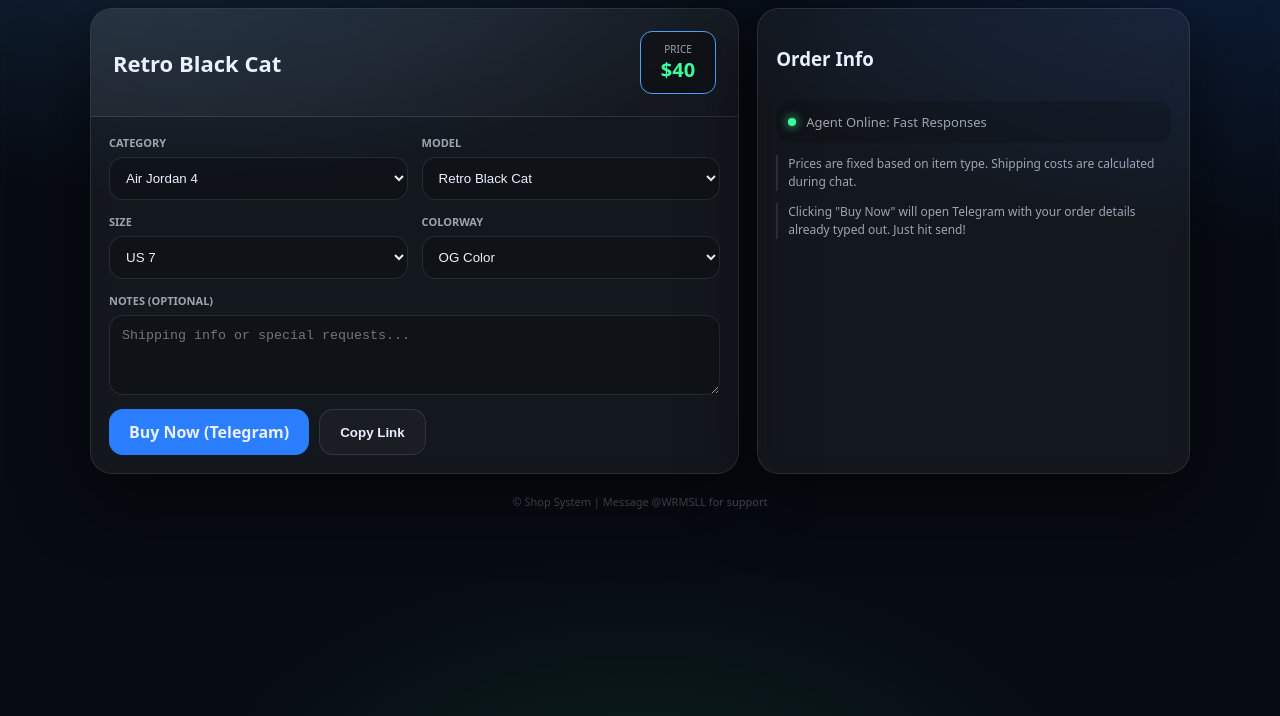
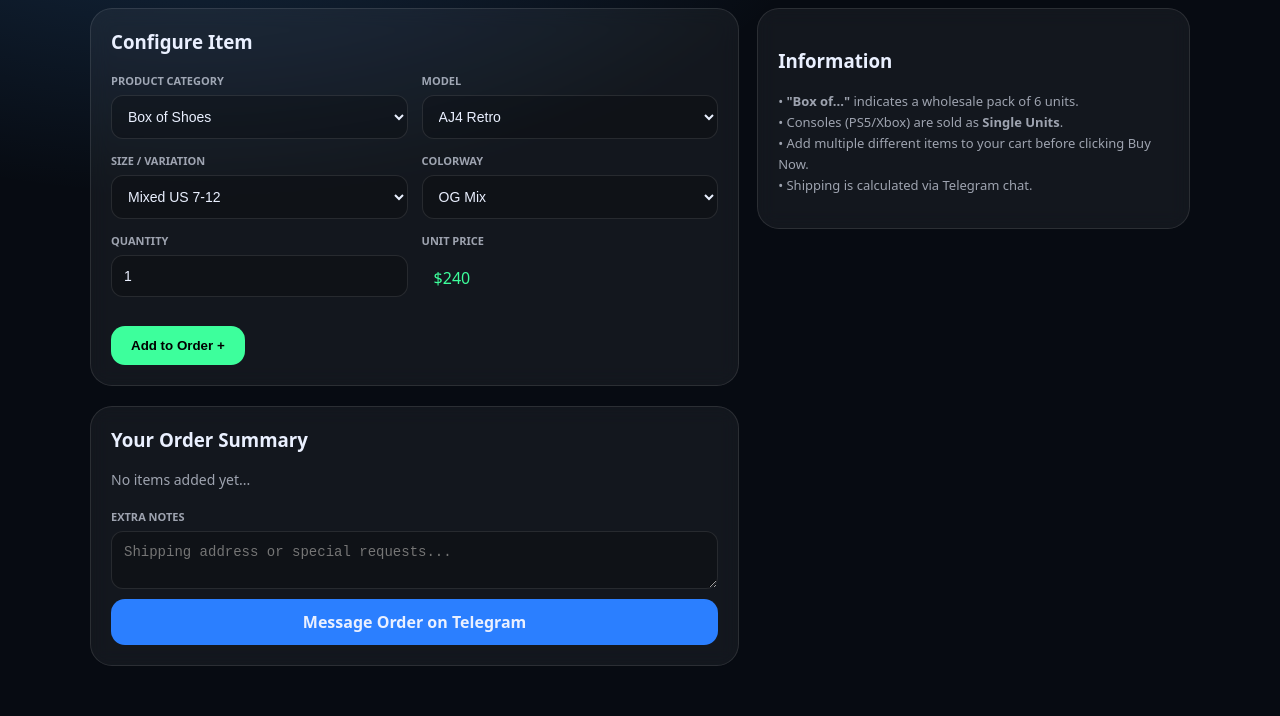
Before and after one commit to torekone6-ctrl/WRM, a plain HTML site: page index.html in a window 1280 px wide. Shown: the part 84-800 px from the top of the page. Drawn offline with Linux system fonts and the light colour scheme.

Commit message:
Update index.html

```diff
--- a/index.html
+++ b/index.html
@@ -3,8 +3,7 @@
 <head>
   <meta charset="utf-8" />
   <meta name="viewport" content="width=device-width, initial-scale=1" />
-  <title>Quick Order Shop</title>
-  <meta name="description" content="Select an item, size, and colorway, then message on Telegram." />
+  <title>Bulk Order Shop</title>
   <style>
     :root{
       --bg:#070b12;
@@ -17,306 +16,240 @@
       --ok:#3dff9c;
       --radius:22px;
       --shadow: 0 22px 70px rgba(0,0,0,.55);
-      --shadow2: 0 12px 40px rgba(0,0,0,.35);
       --max:1100px;
     }
     *{box-sizing:border-box}
     body{
-      margin:0;
-      font-family: ui-sans-serif, system-ui, -apple-system, Segoe UI, Roboto, Helvetica, Arial, sans-serif;
-      color:var(--text);
-      background:
-        radial-gradient(1100px 600px at 15% -10%, rgba(74,163,255,.22), transparent 60%),
-        radial-gradient(1000px 600px at 95% 0%, rgba(43,127,255,.18), transparent 55%),
-        radial-gradient(900px 600px at 50% 120%, rgba(61,255,156,.10), transparent 55%),
-        var(--bg);
-      min-height:100vh;
-      padding:28px 16px 40px;
-      display:flex;
-      justify-content:center;
+      margin:0; font-family: ui-sans-serif, system-ui, sans-serif;
+      color:var(--text); background: radial-gradient(1100px 600px at 15% -10%, rgba(74,163,255,.22), transparent 60%), var(--bg);
+      min-height:100vh; padding:28px 16px; display:flex; justify-content:center;
     }
     .wrap{width:100%; max-width:var(--max);}
-    header{
-      display:flex;
-      align-items:center;
-      justify-content:space-between;
-      gap:14px;
-      margin-bottom:18px;
-    }
-    .brand{ display:flex; gap:12px; align-items:center; }
-    .logo{
-      width:46px;height:46px;border-radius:14px;
-      background:linear-gradient(135deg, rgba(74,163,255,.95), rgba(43,127,255,.70));
-      border:1px solid var(--border);
-    }
-    .brand h1{margin:0; font-size:16px; font-weight:900;}
-    .brand p{margin:2px 0 0; font-size:12px; color:var(--muted);}
-    .pill{
-      font-size:12px; padding:10px 12px; border:1px solid var(--border);
-      background:rgba(255,255,255,.03); border-radius:999px;
+    header{ display:flex; align-items:center; justify-content:space-between; margin-bottom:18px; }
+    .logo{ width:46px; height:46px; border-radius:14px; background:linear-gradient(135deg, #4aa3ff, #2b7fff); border:1px solid var(--border); }
+
+    .hero{ display:grid; grid-template-columns: 1.2fr .8fr; gap:18px; }
+    @media (max-width: 900px){ .hero{grid-template-columns:1fr;} }
+
+    .card{ background: var(--panel); border:1px solid var(--border); border-radius: var(--radius); backdrop-filter: blur(10px); padding:20px; margin-bottom:20px;}
+
+    .grid{ display:grid; grid-template-columns: 1fr 1fr; gap:14px; margin-bottom:15px; }
+    .field{ display:flex; flex-direction:column; gap:7px; }
+    label{ font-size:11px; color:var(--muted); font-weight:800; text-transform: uppercase; }
+    select, textarea, input{
+      width:100%; border:1px solid var(--border); background: rgba(0,0,0,.22); color: var(--text);
+      border-radius: 12px; padding: 12px; outline:none; font-size: 14px;
     }
 
-    .hero{
-      display:grid;
-      grid-template-columns: 1.2fr .8fr;
-      gap:18px;
-      align-items:stretch;
+    .cart-item {
+      background: rgba(255,255,255,0.03); border: 1px solid var(--border);
+      padding: 12px; border-radius: 12px; margin-bottom: 8px;
+      display: flex; justify-content: space-between; align-items: center;
     }
-    @media (max-width: 900px){ .hero{grid-template-columns:1fr;} }
+    .cart-item button { background:none; border:none; color:#ff4a4a; cursor:pointer; font-weight:bold; }
 
-    .card{
-      background: rgba(255,255,255,.05);
-      border:1px solid var(--border);
-      border-radius: var(--radius);
-      box-shadow: var(--shadow);
-      overflow:hidden;
-      backdrop-filter: blur(10px);
-    }
-
-    .banner{
-      padding:22px;
-      background: linear-gradient(135deg, rgba(255,255,255,.06), rgba(255,255,255,0));
-      border-bottom:1px solid var(--border);
-      display: flex;
-      justify-content: space-between;
-      align-items: center;
-      flex-wrap: wrap;
-      gap: 15px;
-    }
-    .banner h2{ margin:0; font-size:22px; }
-    .price-tag {
-      background: rgba(0,0,0,0.3);
-      padding: 10px 20px;
-      border-radius: 12px;
-      border: 1px solid var(--accent1);
-      text-align: center;
-    }
-    .price-tag span { display: block; font-size: 10px; color: var(--muted); text-transform: uppercase; }
-    .price-tag b { font-size: 20px; color: var(--ok); }
-
-    .content{ padding: 18px; }
-    .grid{ display:grid; grid-template-columns: 1fr 1fr; gap:14px; }
-    @media (max-width: 720px){ .grid{grid-template-columns:1fr;} }
-
-    .field{ display:flex; flex-direction:column; gap:7px; }
-    label{ font-size:11px; color:var(--muted); font-weight:800; text-transform: uppercase; }
-    select, textarea{
-      width:100%; border:1px solid var(--border);
-      background: rgba(0,0,0,.22); color: var(--text);
-      border-radius: 14px; padding: 12px; outline:none;
-    }
-    textarea{ min-height: 80px; }
-    option{ background:#0b1020; }
-
-    .actions{ display:flex; flex-wrap:wrap; gap:10px; margin-top:14px; }
     .btn{
       border:1px solid var(--border); background: rgba(255,255,255,.03);
       color: var(--text); border-radius: 14px; padding: 12px 20px;
-      font-weight:900; cursor:pointer; text-decoration:none;
-      display:inline-flex; align-items:center; gap:10px;
-      transition: 0.2s;
+      font-weight:900; cursor:pointer; text-decoration:none; display:inline-flex; align-items:center; gap:10px;
     }
-    .btn:hover{ background: rgba(74,163,255,.15); border-color: var(--accent1); }
-    .btn.primary{ background: var(--accent2); border: none; }
-    .btn.primary:hover{ background: var(--accent1); }
+    .btn.primary{ background: var(--accent2); border: none; width: 100%; justify-content: center; margin-top: 10px;}
+    .btn.add { background: var(--ok); color: #000; border:none; margin-top:10px; }
 
-    .aside{ padding:18px; display:flex; flex-direction:column; gap:12px; }
-    .status{
-      display:flex; align-items:center; gap:10px;
-      background: rgba(0,0,0,.18); border-radius: 14px; padding: 12px;
-      font-size: 13px; color: var(--muted);
-    }
-    .dot{ width:8px; height:8px; border-radius:50%; background: var(--ok); box-shadow: 0 0 10px var(--ok); }
-    .note{ font-size:12px; color:var(--muted); line-height:1.5; border-left: 2px solid var(--border); padding-left: 10px;}
-    footer{ margin-top:20px; color: rgba(234,240,255,.3); font-size:11px; text-align:center; }
+    .price-display { font-size: 24px; color: var(--ok); font-weight: 900; }
+    .summary-box { border-top: 1px solid var(--border); pt: 15px; margin-top: 15px; }
   </style>
 </head>
 
 <body>
   <div class="wrap">
     <header>
-      <div class="brand">
+      <div style="display:flex; gap:12px; align-items:center;">
         <div class="logo"></div>
-        <div>
-          <h1>Order Shop</h1>
-          <p>Instant checkout via Telegram</p>
-        </div>
+        <div><h1 style="margin:0; font-size:18px;">Bulk Shop</h1><p style="margin:0; font-size:12px; color:var(--muted);">Wholesale & Consoles</p></div>
       </div>
-      <div class="pill">Contact: <b>@WRMSLL</b></div>
+      <div class="price-display" id="totalPrice">$0</div>
     </header>
 
     <section class="hero">
-      <div class="card">
-        <div class="banner">
-          <h2 id="title">Loading...</h2>
-          <div class="price-tag">
-            <span>Price</span>
-            <b id="price">$0</b>
+      <div class="main-col">
+        <div class="card">
+          <h3 style="margin-top:0">Configure Item</h3>
+          <div class="grid">
+            <div class="field">
+              <label>Product Category</label>
+              <select id="category"></select>
+            </div>
+            <div class="field">
+              <label>Model</label>
+              <select id="model"></select>
+            </div>
+            <div class="field">
+              <label>Size / Variation</label>
+              <select id="size"></select>
+            </div>
+            <div class="field">
+              <label>Colorway</label>
+              <select id="colorway"></select>
+            </div>
+            <div class="field">
+              <label>Quantity</label>
+              <input type="number" id="qty" value="1" min="1">
+            </div>
+            <div class="field">
+                <label>Unit Price</label>
+                <div id="unitDisplay" style="padding:12px; color:var(--ok)">$0</div>
+            </div>
           </div>
+          <button class="btn add" id="addToCart">Add to Order +</button>
         </div>
 
-        <div class="content">
-          <div class="grid">
-            <div class="field">
-              <label for="category">Category</label>
-              <select id="category"></select>
-            </div>
-
-            <div class="field">
-              <label for="model">Model</label>
-              <select id="model"></select>
-            </div>
-
-            <div class="field">
-              <label for="size">Size</label>
-              <select id="size"></select>
-            </div>
-
-            <div class="field">
-              <label for="colorway">Colorway</label>
-              <select id="colorway"></select>
-            </div>
-
-            <div class="field" style="grid-column: 1 / -1;">
-              <label for="extra">Notes (Optional)</label>
-              <textarea id="extra" placeholder="Shipping info or special requests..."></textarea>
-            </div>
+        <div class="card">
+          <h3 style="margin-top:0">Your Order Summary</h3>
+          <div id="cartList">
+            <p style="color:var(--muted); font-size:14px;">No items added yet...</p>
           </div>
-
-          <div class="actions">
-            <a class="btn primary" id="buyBtn" href="#" target="_blank">Buy Now (Telegram)</a>
-            <button class="btn" id="copyBtn">Copy Link</button>
+          <div class="field" style="margin-top:20px;">
+            <label>Extra Notes</label>
+            <textarea id="extra" placeholder="Shipping address or special requests..."></textarea>
           </div>
+          <a class="btn primary" id="buyBtn" href="#" target="_blank">Message Order on Telegram</a>
         </div>
       </div>
 
-      <aside class="card aside">
-        <h3>Order Info</h3>
-        <div class="status">
-          <span class="dot"></span>
-          <div>Agent Online: Fast Responses</div>
-        </div>
-        <div class="note">
-          Prices are fixed based on item type. Shipping costs are calculated during chat.
-        </div>
-        <div class="note">
-          Clicking "Buy Now" will open Telegram with your order details already typed out. Just hit send!
+      <aside>
+        <div class="card">
+          <h3>Information</h3>
+          <p style="font-size:13px; color:var(--muted); line-height:1.6;">
+            • <b>"Box of..."</b> indicates a wholesale pack of 6 units.<br>
+            • Consoles (PS5/Xbox) are sold as <b>Single Units</b>.<br>
+            • Add multiple different items to your cart before clicking Buy Now.<br>
+            • Shipping is calculated via Telegram chat.
+          </p>
         </div>
       </aside>
     </section>
-
-    <footer>© Shop System | Message @WRMSLL for support</footer>
   </div>
 
   <script>
     const TELEGRAM_USERNAME = "WRMSLL";
 
-    const PRICING = {
-      shoe: 40,
-      tech: 25,
-      clothing: 25,
-      accessory: 15
+    const CATALOG = {
+      "Box of Shoes": { price: 240, type: "box", models: ["AJ4 Retro", "AJ1 High", "Dunk Low"], colorways: ["OG Mix", "Black/White", "Random Mix"], sizes: ["Mixed US 7-12"] },
+      "Box of Tech": { price: 150, type: "box", models: ["AirPods Pro 2", "AirPods Max", "MagSafe Packs"], colorways: ["Standard"], sizes: ["Retail Pack"] },
+      "Box of Clothing": { price: 150, type: "box", models: ["Essentials Hoodie", "Arc'teryx Shell", "FOG Tees"], colorways: ["Black", "Grey", "Mix"], sizes: ["S-XL Mix"] },
+      "Box of Accessories": { price: 90, type: "box", models: ["iPhone Cases", "Wallets", "Belts"], colorways: ["Mixed"], sizes: ["Multi-model"] },
+      "Sony PlayStation": { price: 300, type: "single", models: ["PS5 Slim Disc", "PS5 Digital", "PS4 Pro 1TB"], colorways: ["White", "Black"], sizes: ["New in Box"] },
+      "Microsoft Xbox": { price: 300, type: "single", models: ["Xbox Series X", "Xbox Series S"], colorways: ["Carbon Black", "Robot White"], sizes: ["New in Box"] }
     };
 
-    const CATALOG = {
-      "Air Jordan 4": {
-        type: "shoe",
-        models: ["Retro Black Cat", "Retro Military Blue", "Retro SB Pine Green", "Retro Red Thunder", "Retro University Blue"],
-        colorways: ["OG Color", "Custom", "Black/White", "Grey/Blue"],
-        sizes: ["US 7", "US 8", "US 9", "US 10", "US 11", "US 12"]
-      },
-      "Air Jordan 1": {
-        type: "shoe",
-        models: ["High OG Chicago", "High Dark Mocha", "Low Travis Scott", "Mid Wolf Grey"],
-        colorways: ["Standard", "Vintage Finish", "Alternative"],
-        sizes: ["US 7", "US 8", "US 9", "US 10", "US 11", "US 12"]
-      },
-      "Apple AirPods": {
-        type: "tech",
-        models: ["AirPods Gen 2", "AirPods Gen 3", "AirPods Pro", "AirPods Pro 2", "AirPods Max"],
-        colorways: ["Standard White", "Space Grey (Max)", "Silver (Max)", "Sky Blue (Max)"],
-        sizes: ["Standard One Size"]
-      },
-      "iPhone Cases": {
-        type: "accessory",
-        models: ["iPhone 16 Pro Max", "iPhone 16 Pro", "iPhone 15 Pro Max", "iPhone 14 Pro", "iPhone 13"],
-        colorways: ["Silicone Black", "Silicone Blue", "Leather Midnight", "Clear MagSafe"],
-        sizes: ["Exact Fit"]
-      },
-      "Essentials": {
-        type: "clothing",
-        models: ["Fear of God Hoodie", "FOG Sweatpants", "FOG T-Shirt"],
-        colorways: ["Black", "Oatmeal", "Light Grey", "Buttercream"],
-        sizes: ["S", "M", "L", "XL"]
-      },
-      "Arc'teryx": {
-        type: "clothing",
-        models: ["Alpha SV Jacket", "Beta LT Shell", "Atom LT Hoody"],
-        colorways: ["Black", "Ether Blue", "Oracle Yellow", "Tatsu Green"],
-        sizes: ["S", "M", "L", "XL"]
-      }
-    };
-
+    let cart = [];
     const $ = (id) => document.getElementById(id);
 
-    function setOptions(selectEl, options) {
-      selectEl.innerHTML = "";
-      options.forEach(v => {
-        const opt = document.createElement("option");
-        opt.value = v;
-        opt.textContent = v;
-        selectEl.appendChild(opt);
+    function populateSelect(el, arr) {
+      el.innerHTML = "";
+      arr.forEach(v => {
+        let opt = document.createElement("option");
+        opt.value = v; opt.textContent = v;
+        el.appendChild(opt);
       });
     }
 
-    function refreshUI() {
+    function updateConfig() {
       const cat = $("category").value;
       const data = CATALOG[cat];
-      const price = PRICING[data.type];
+      populateSelect($("model"), data.models);
+      populateSelect($("size"), data.sizes);
+      populateSelect($("colorway"), data.colorways);
+      $("unitDisplay").textContent = `$${data.price}`;
+    }
 
-      // Update Text
-      $("title").textContent = $("model").value;
-      $("price").textContent = `$${price}`;
+    function updateCartUI() {
+      const container = $("cartList");
+      container.innerHTML = "";
+      let total = 0;
 
-      // Update Link
-      const msg = `Order Request:\n` +
-                  `------------------\n` +
-                  `Item: ${cat}\n` +
-                  `Model: ${$("model").value}\n` +
-                  `Size: ${$("size").value}\n` +
-                  `Color: ${$("colorway").value}\n` +
-                  `Price: $${price}\n` +
-                  `Notes: ${$("extra").value || "None"}`;
+      if (cart.length === 0) {
+        container.innerHTML = `<p style="color:var(--muted); font-size:14px;">No items added yet...</p>`;
+      }
+
+      cart.forEach((item, index) => {
+        total += item.lineTotal;
+        const div = document.createElement("div");
+        div.className = "cart-item";
+        div.innerHTML = `
+          <div>
+            <div style="font-weight:bold">${item.category} x${item.qty}</div>
+            <div style="font-size:11px; color:var(--muted)">${item.model} | ${item.color}</div>
+          </div>
+          <div style="display:flex; align-items:center; gap:15px;">
+            <span style="color:var(--ok)">$${item.lineTotal}</span>
+            <button onclick="removeItem(${index})">✕</button>
+          </div>
+        `;
+        container.appendChild(div);
+      });
+
+      $("totalPrice").textContent = `$${total}`;
+      generateTelegramLink(total);
+    }
+
+    function removeItem(index) {
+      cart.splice(index, 1);
+      updateCartUI();
+    }
+
+    function generateTelegramLink(total) {
+      if (cart.length === 0) {
+        $("buyBtn").href = "#";
+        return;
+      }
+
+      let itemDetails = cart.map(i =>
+        `- ${i.qty}x ${i.category} (${i.model})\n  Specs: ${i.size}, ${i.color}\n  Sub: $${i.lineTotal}`
+      ).join("\n\n");
+
+      const msg = `NEW ORDER REQUEST\n` +
+                  `====================\n` +
+                  `${itemDetails}\n` +
+                  `====================\n` +
+                  `TOTAL POOL: $${total}\n` +
+                  `NOTES: ${$("extra").value || "None"}`;
 
       $("buyBtn").href = `https://t.me/${TELEGRAM_USERNAME}?text=${encodeURIComponent(msg)}`;
     }
 
-    function handleCategoryChange() {
+    // Events
+    $("category").addEventListener("change", updateConfig);
+
+    $("addToCart").addEventListener("click", () => {
       const cat = $("category").value;
       const data = CATALOG[cat];
+      const qty = parseInt($("qty").value) || 1;
 
-      setOptions($("model"), data.models);
-      setOptions($("size"), data.sizes);
-      setOptions($("colorway"), data.colorways);
+      const newItem = {
+        category: cat,
+        model: $("model").value,
+        size: $("size").value,
+        color: $("colorway").value,
+        qty: qty,
+        lineTotal: data.price * qty
+      };
 
-      refreshUI();
-    }
+      cart.push(newItem);
+      updateCartUI();
+      // Visual feedback: reset qty
+      $("qty").value = 1;
+    });
+
+    $("extra").addEventListener("input", () => {
+        const total = cart.reduce((sum, item) => sum + item.lineTotal, 0);
+        generateTelegramLink(total);
+    });
 
     // Init
-    setOptions($("category"), Object.keys(CATALOG));
-    handleCategoryChange();
-
-    // Listeners
-    $("category").addEventListener("change", handleCategoryChange);
-    $("model").addEventListener("change", refreshUI);
-    $("size").addEventListener("change", refreshUI);
-    $("colorway").addEventListener("change", refreshUI);
-    $("extra").addEventListener("input", refreshUI);
-
-    $("copyBtn").addEventListener("click", () => {
-      navigator.clipboard.writeText($("buyBtn").href);
-      alert("Telegram order link copied!");
-    });
+    populateSelect($("category"), Object.keys(CATALOG));
+    updateConfig();
   </script>
 </body>
 </html>
```
